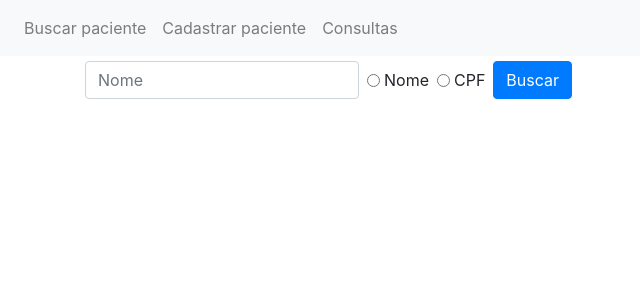
After one commit to otaviobertucini/Clinic-Aid, a Django app: page /search/ in a window 1280 px wide. The commit adds this page. Shown: the top 300 px of the page, without its empty margins (0-640 px from the left). Run offline with Django 3.2, Linux system fonts and the light colour scheme; the visitor is signed in with stand-in values (Sample User, id 1); some libraries are stand-ins or nearby versions.

Commit message:
Search template done

```diff
--- a/clinic_aid/urls.py
+++ b/clinic_aid/urls.py
@@ -15,7 +15,7 @@ Including another URLconf
 """
 from django.contrib import admin
 from django.urls import path
-from .views import hello, articles
+from .views import hello, articles, search
 from django.conf import settings
 from django.conf.urls.static import static
 from django.contrib.auth import views as auth_views
@@ -27,4 +27,5 @@ urlpatterns = [
     path('hello/', hello, name="hello"),
     path('articles/<int:year>/', articles, name="articles"),
     path('admin/', admin.site.urls),
+    path('search/', search, name="search")
 ] + static(settings.STATIC_URL, document_root=settings.STATIC_ROOT)
--- a/clinic_aid/views.py
+++ b/clinic_aid/views.py
@@ -1,6 +1,7 @@
 from django.http import HttpResponse
 from django.shortcuts import render
 from django.contrib.auth.decorators import login_required
+from clinic.models import CustomUser
 
 def hello(request):
     user = request.user
@@ -14,3 +15,11 @@ def hello(request):
 @login_required
 def articles(request, year):
     return HttpResponse("You was born in: " + str(year))
+
+@login_required
+def search(request):
+    results = None
+    print(str(request.GET.get('name')))
+    if(request.GET.get('name') != None):
+        results = CustomUser.objects.all()
+    return render(request, 'search.html', {'results':results})
--- /dev/null
+++ b/static/css/css.css
@@ -0,0 +1,7 @@
+#nav_bar{
+    margin-bottom: 5px;
+}
+
+#content{
+    margin: 0 auto;
+}
--- a/static/css/csstest.css
+++ /dev/null
@@ -1,4 +0,0 @@
-.csstest{
-  border: 2px solid red;
-  border-radius: 4px;
-}
--- a/templates/base.html
+++ b/templates/base.html
@@ -8,29 +8,22 @@
     <link rel="stylesheet" href="https://stackpath.bootstrapcdn.com/bootstrap/4.3.1/css/bootstrap.min.css"
           integrity="sha384-ggOyR0iXCbMQv3Xipma34MD+dH/1fQ784/j6cY/iJTQUOhcWr7x9JvoRxT2MZw1T" crossorigin="anonymous">
     {% load staticfiles %}
-    <link rel='stylesheet' href="{% static 'css/csstest.css' %}">
+    <link rel='stylesheet' href="{% static 'css/css.css' %}">
     <title>{% block title %}  {% endblock %}</title>
 </head>
 <body>
 
-    <nav class="navbar navbar-expand-lg navbar-light bg-light">
-        <a class="navbar-brand" href="#">Navbar</a>
-        <button class="navbar-toggler" type="button" data-toggle="collapse" data-target="#navbarNav" aria-controls="navbarNav" aria-expanded="false" aria-label="Toggle navigation">
-            <span class="navbar-toggler-icon"></span>
-        </button>
+    <nav class="navbar navbar-expand-lg navbar-light bg-light" id="nav_bar">
         <div class="collapse navbar-collapse" id="navbarNav">
             <ul class="navbar-nav">
-                <li class="nav-item active">
-                    <a class="nav-link" href="#">Home <span class="sr-only">(current)</span></a>
+                <li class="nav-item">
+                    <a class="nav-link" href="{% url 'search' %}">Buscar paciente</a>
                 </li>
                 <li class="nav-item">
-                    <a class="nav-link" href="#">Features</a>
+                    <a class="nav-link" href="#">Cadastrar paciente</a>
                 </li>
                 <li class="nav-item">
-                    <a class="nav-link" href="#">Pricing</a>
-                </li>
-                <li class="nav-item">
-                    <a class="nav-link disabled" href="#">Disabled</a>
+                    <a class="nav-link" href="#">Consultas</a>
                 </li>
             </ul>
         </div>
--- /dev/null
+++ b/templates/search.html
@@ -0,0 +1,39 @@
+{% extends 'base.html' %}
+
+{% block title %} Página de busca {% endblock %}
+
+{% block main %}
+
+    <form method="GET" class="form-inline" style="text-align:center">
+
+        <label class="sr-only" for="inlineFormInputName2">Nome</label>
+        <input type="text" class="form-control mb-2 mr-sm-2" id="inlineFormInputName2" placeholder="Nome" name="name">
+
+        <div class="form-check mb-2 mr-sm-2">
+            <input class="form-check-input" type="radio" id="name_check" name="type_search" value="name_check">
+            <label class="form-check-label" for="name_check">
+                Nome
+            </label>
+        </div>
+
+        <div class="form-check mb-2 mr-sm-2">
+            <input class="form-check-input" type="radio" id="cpf_check" name="type_search" value="cpf_check">
+            <label class="form-check-label" for="cpf_check">
+                CPF
+            </label>
+        </div>
+
+        <button type="submit" class="btn btn-primary mb-2"> Buscar </button>
+
+    </form>
+
+    <ul class="list-group">
+
+        {% for res in results %}
+
+            <li class="list-group-item">{{res.username}}</li>
+
+        {% endfor %}
+    </ul>
+
+{% endblock %}
```
Also changed, not shown: 1 other file.
